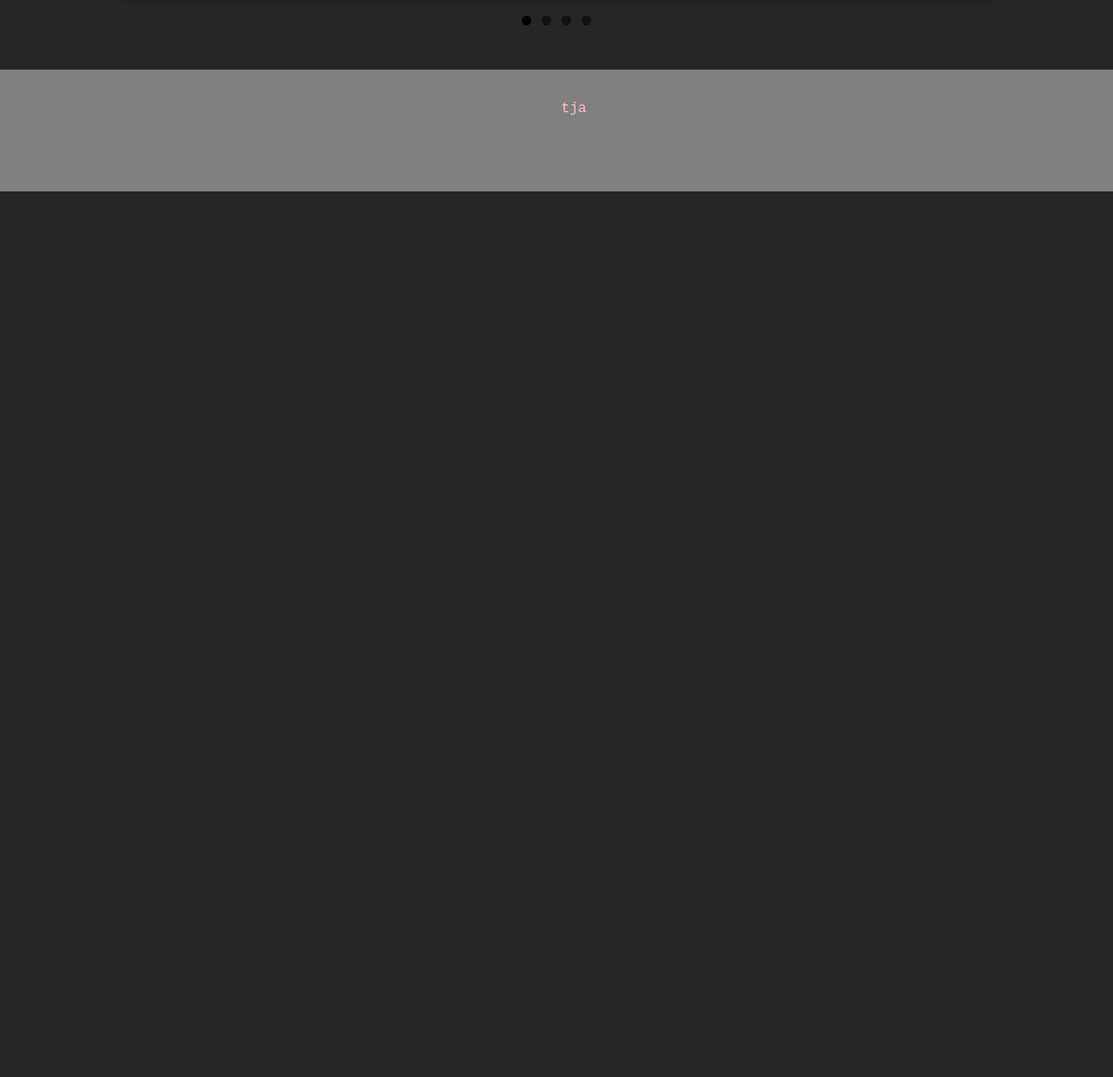
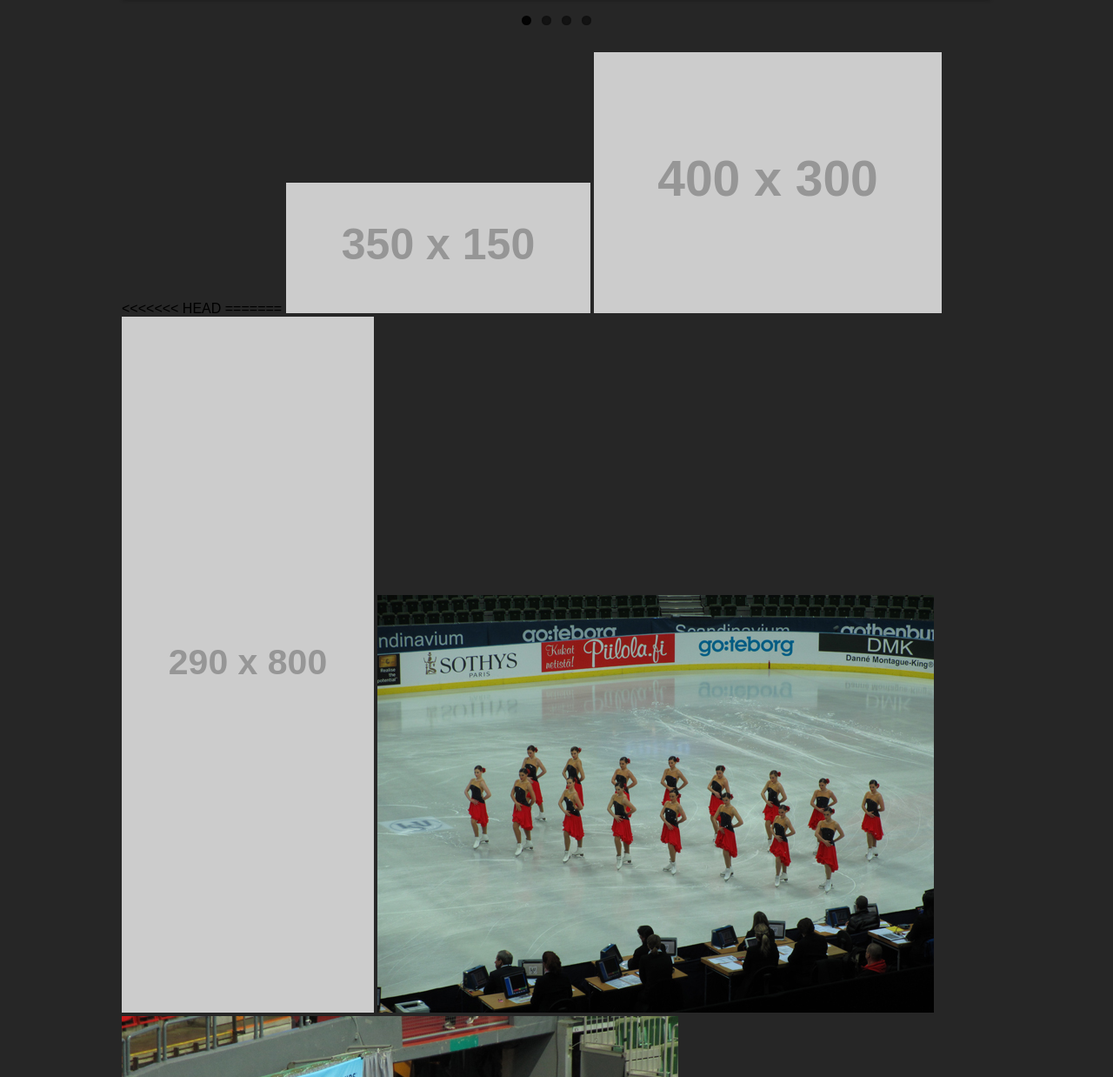
Before and after one commit to josefinenilsson/Portfolio-multimediaproject, a plain HTML site: page index.html in a window 1280 px wide. Shown: the part 922-2160 px from the top of the page at 87% size. Before the commit the page ends 1142 px from the top, so only its background shows below. Drawn offline with nearby package versions, Linux system fonts and the light colour scheme; placeholder pictures from the web are drawn by us.

Commit message:
Merge branch 'master' of https://github.com/josefinenilsson/Portfolio
Conflicts:
index.html

```diff
--- a/index.html
+++ b/index.html
@@ -75,6 +75,22 @@
 		</div>
 
 
+<<<<<<< HEAD
+=======
+				<img src="http://placehold.it/350x150" />
+				<img src="http://placehold.it/400x300" />
+				<img src="http://placehold.it/290x800">
+        		<img src="img/slide1.jpg" />
+        		<img src="img/slide2.jpg" />
+        		<img src="img/slide3.jpg" />
+
+    		</div>
+		</div>
+
+		<div id="portfolio_zoom">
+
+		</div>
+>>>>>>> 973f83e30846a3f16ace12433d0346f4d8bf45f5
 		</div>
 			<footer>
 				<p>
```
